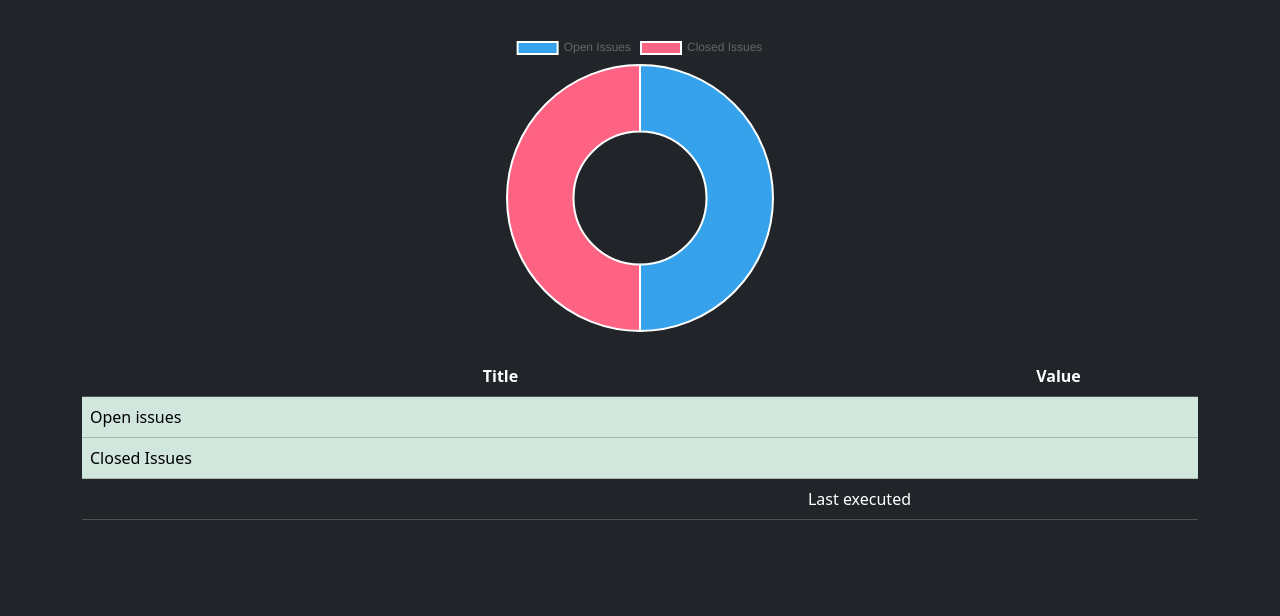
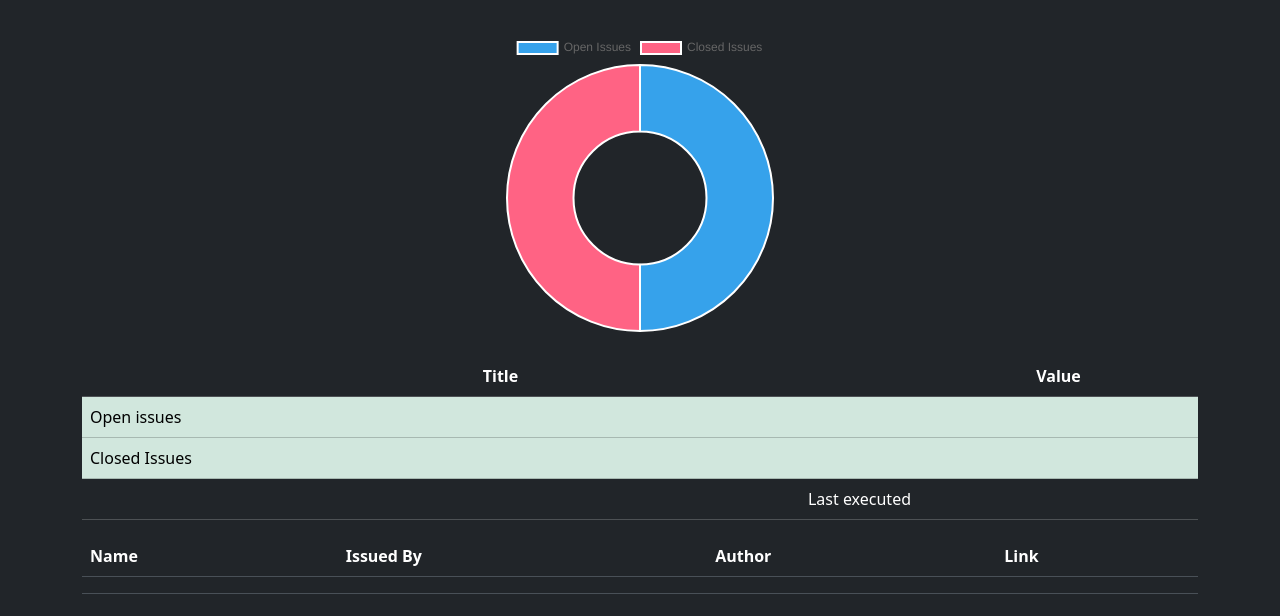
Before and after one commit to Agkopian-MandrosOr/Monitoring-Dashboard, a plain HTML site: page index.html in a window 1280 px wide. Shown: the part 148-764 px from the top of the page. Drawn offline with nearby package versions, Linux system fonts and the light colour scheme.

Commit message:
Update index.html

```diff
--- a/index.html
+++ b/index.html
@@ -60,6 +60,7 @@
 
         }
 
+
         function saveChanges() {
             github_data.token = document.getElementById("tokenInput").value;
             github_data.owner = document.getElementById("ownerInput").value;
@@ -103,7 +104,6 @@
             $.ajax(getOpenIssues).done(function (response) {
                 console.log(response);
                 updateUI('#data_1', response.data.repository.issues.totalCount);
-                //need to fix this
                 openPieIssues = response.data.repository.issues.totalCount;
                 console.log(openPieIssues);
             });
@@ -112,10 +112,8 @@
             $.ajax(getClosedIssues).done(function (response) {
                 console.log(response);
                 updateUI('#data_2', response.data.repository.issues.totalCount);
-                //need to fix this
                 closedPieIssues = response.data.repository.issues.totalCount;
                 console.log(closedPieIssues);
-                //doesn't take the value, but will see it later
                 pieChart(openPieIssues,closedPieIssues);
             });
         }
@@ -258,26 +256,27 @@
     </table>
 </div>
 
-<!-- <div class="container">
+<div class="container">
     <table class="table table-hover">
       <thead>
         <tr>
           <th>Name</th>
           <th>Issued By</th>
           <th>Author</th>
+          <th>Link</th>
         </tr>
       </thead>
       <tbody>
         <tr>
-          <td>John</td>
-          <td>Doe</td>
-          <td>john@example.com</td>
+          <td><span id="data_name"></span></td>
+          <td><span id="data_issuedBy"></span></td>
+          <td><span id="data_Author"></span></td>
+          <td><span id="data_url"></span></td>
         </tr>
       </tbody>
     </table>
-  </div> -->
+  </div>
 
-<!-- Need to externalise these -->
 <script>
     pieChart();
 </script>
```
